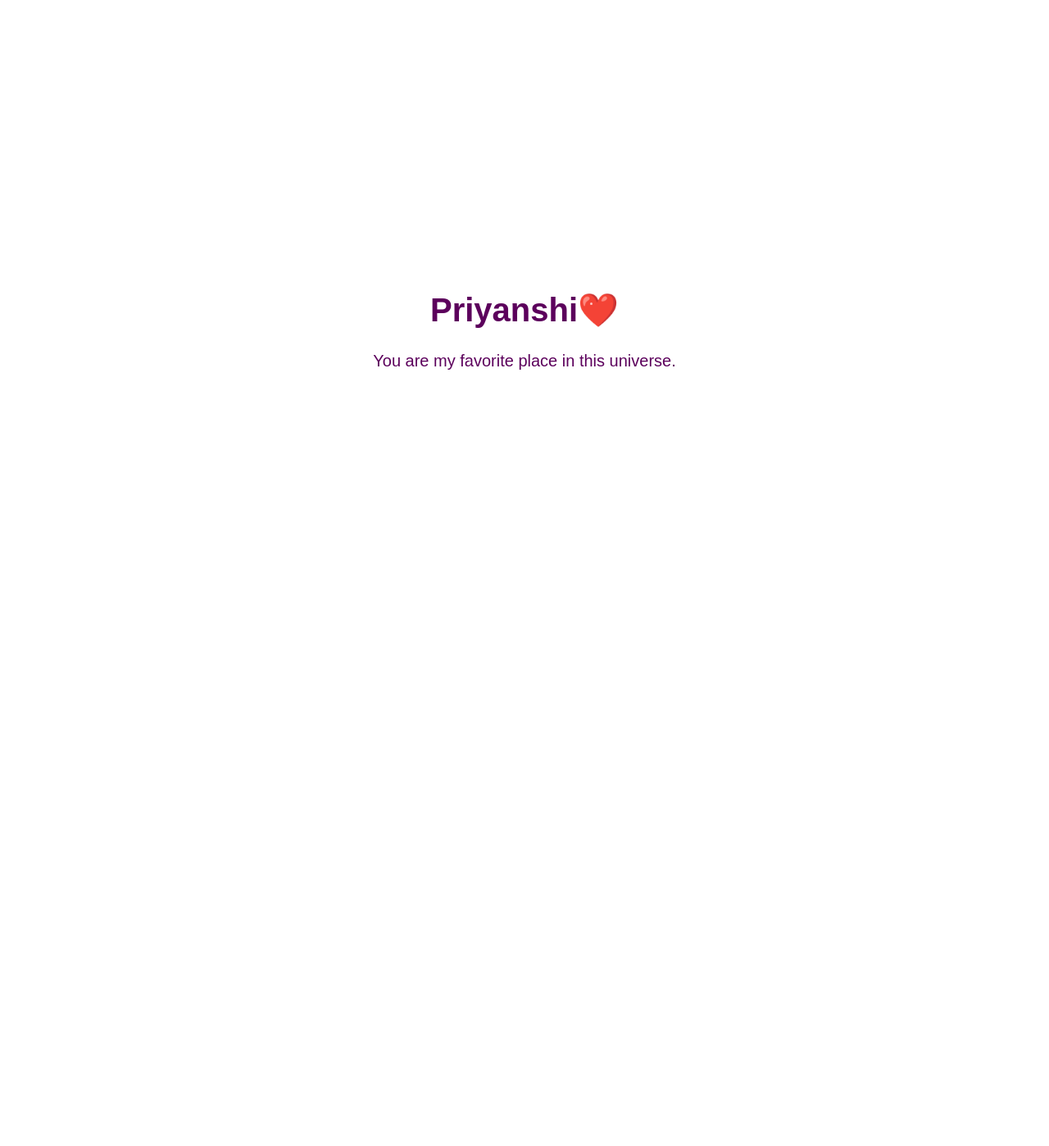
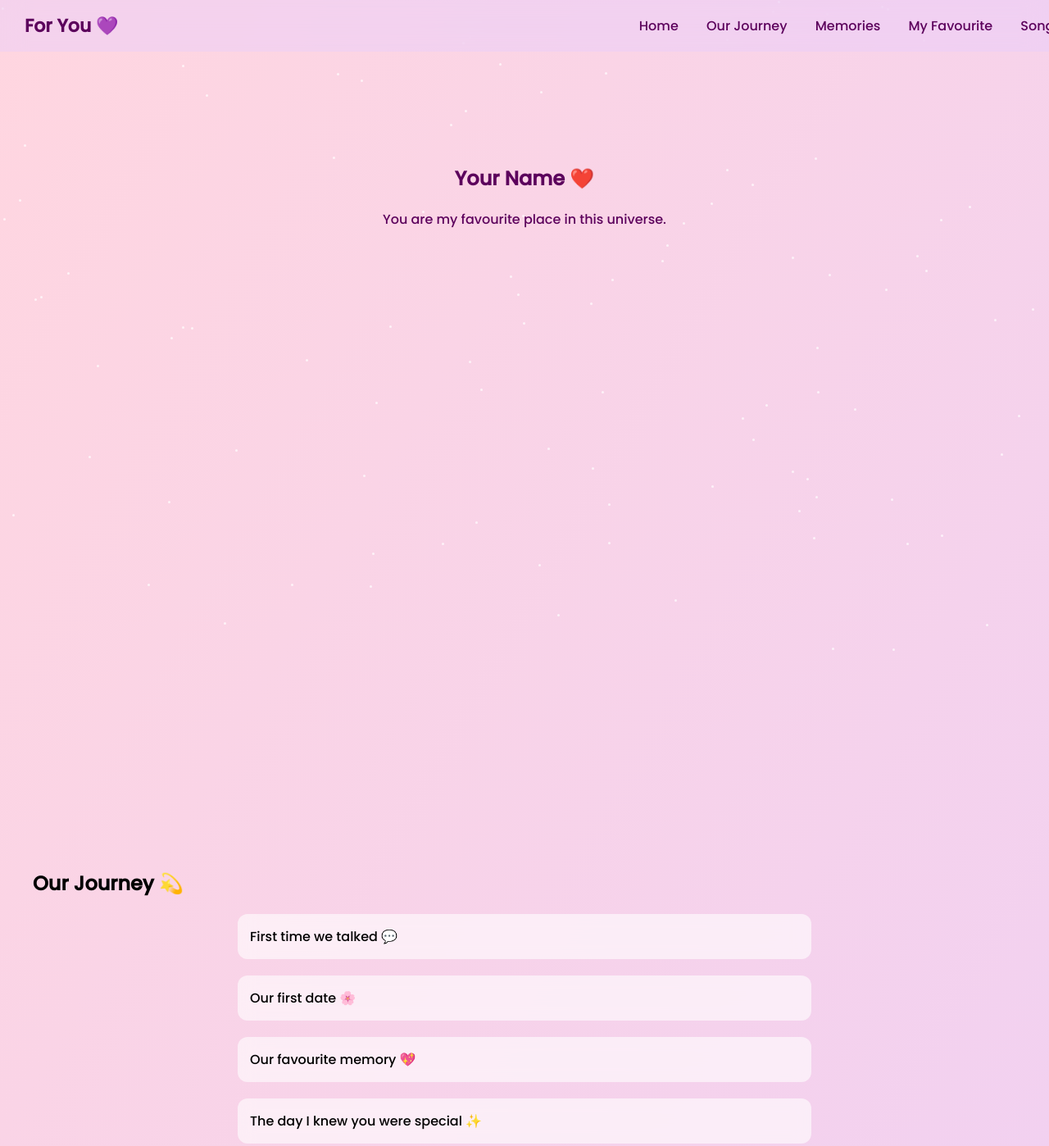
Before and after one commit to VarunMehta278/piyucore, a plain HTML site: page universe.html in a window 1280 px wide. Shown: the top 1398 px of the page at 82% size. Before the commit the page ends 800 px from the top, so only its background shows below. Drawn offline with Linux system fonts and the light colour scheme.

Commit message:
Update universe.html

```diff
--- a/universe.html
+++ b/universe.html
@@ -2,19 +2,129 @@
 <html lang="en">
 <head>
 <meta charset="UTF-8">
-<title>For You</title>
+<title>For You 💜</title>
+<link href="https://fonts.googleapis.com/css2?family=Poppins:wght@300;500&display=swap" rel="stylesheet">
 
 <style>
 body {
   margin: 0;
-  overflow: hidden;
   font-family: 'Poppins', sans-serif;
   background: linear-gradient(120deg, #ffd6e0, #e6ccff);
+  overflow-x: hidden;
 }
 
-/* stars */
+/* ===== HEADER ===== */
+header {
+  position: fixed;
+  top: 0;
+  width: 100%;
+  padding: 15px 30px;
+  display: flex;
+  justify-content: space-between;
+  align-items: center;
+  background: rgba(230, 204, 255, 0.4);
+  backdrop-filter: blur(15px);
+  z-index: 999;
+  animation: fadeDown 1.5s ease;
+}
+
+.logo {
+  font-size: 22px;
+  font-weight: bold;
+  color: #5c005c;
+}
+
+nav a {
+  margin: 0 15px;
+  text-decoration: none;
+  color: #5c005c;
+  font-weight: 500;
+  position: relative;
+}
+
+nav a:hover {
+  color: #a64dff;
+}
+
+nav a::after {
+  content: "";
+  position: absolute;
+  left: 0;
+  bottom: -5px;
+  width: 0;
+  height: 2px;
+  background: #a64dff;
+  transition: 0.4s;
+}
+
+nav a:hover::after {
+  width: 100%;
+}
+
+@keyframes fadeDown {
+  from { transform: translateY(-50px); opacity: 0; }
+  to { transform: translateY(0); opacity: 1; }
+}
+
+html {
+  scroll-behavior: smooth;
+}
+
+section {
+  min-height: 100vh;
+  padding: 100px 40px 40px;
+}
+
+/* ===== HOME ===== */
+.center {
+  text-align: center;
+  margin-top: 100px;
+  color: #5c005c;
+}
+
+/* ===== TIMELINE ===== */
+.timeline {
+  max-width: 700px;
+  margin: auto;
+}
+
+.timeline div {
+  background: rgba(255,255,255,0.6);
+  padding: 15px;
+  margin: 20px 0;
+  border-radius: 12px;
+  backdrop-filter: blur(10px);
+}
+
+/* ===== GALLERY ===== */
+.gallery {
+  display: grid;
+  grid-template-columns: repeat(auto-fit, minmax(200px,1fr));
+  gap: 20px;
+}
+
+.gallery img {
+  width: 100%;
+  border-radius: 15px;
+  transition: 0.4s;
+}
+
+.gallery img:hover {
+  transform: scale(1.1);
+}
+
+/* ===== SONGS ===== */
+.songs a {
+  display: block;
+  margin: 10px 0;
+  color: #5c005c;
+  text-decoration: none;
+  font-weight: 500;
+}
+
+/* ===== STARS ===== */
 .star {
-  position: absolute;
+  position: fixed;
   width: 3px;
   height: 3px;
   background: white;
@@ -25,39 +135,77 @@ body {
 @keyframes twinkle {
   50% { opacity: 0.3; }
 }
-
-.center {
-  position: absolute;
-  top: 50%;
-  left: 50%;
-  transform: translate(-50%, -50%);
-  text-align: center;
-  color: #5c005c;
-}
-
-h1 {
-  font-size: 40px;
-}
-
-p {
-  font-size: 20px;
-}
 </style>
 </head>
 
 <body>
 
-<div class="center">
-  <h1>Priyanshi❤️</h1>
-  <p>You are my favorite place in this universe.</p>
-</div>
+<header>
+  <div class="logo">For You 💜</div>
+  <nav>
+    <a href="#home">Home</a>
+    <a href="#journey">Our Journey</a>
+    <a href="#memories">Memories</a>
+    <a href="#her">My Favourite</a>
+    <a href="#songs">Songs</a>
+  </nav>
+</header>
+
+<!-- HOME -->
+<section id="home">
+  <div class="center">
+    <h1>Your Name ❤️</h1>
+    <p>You are my favourite place in this universe.</p>
+  </div>
+</section>
+
+<!-- TIMELINE -->
+<section id="journey">
+  <h2>Our Journey 💫</h2>
+  <div class="timeline">
+    <div>First time we talked 💬</div>
+    <div>Our first date 🌸</div>
+    <div>Our favourite memory 💖</div>
+    <div>The day I knew you were special ✨</div>
+  </div>
+</section>
+
+<!-- MEMORIES -->
+<section id="memories">
+  <h2>Memories 💕</h2>
+  <div class="gallery">
+    <img src="photo1.jpg">
+    <img src="photo2.jpg">
+    <img src="photo3.jpg">
+  </div>
+</section>
+
+<!-- HER -->
+<section id="her">
+  <h2>My Favourite 💜</h2>
+  <div class="gallery">
+    <img src="her1.jpg">
+    <img src="her2.jpg">
+    <img src="her3.jpg">
+  </div>
+</section>
+
+<!-- SONGS -->
+<section id="songs">
+  <h2>Songs That Remind Me of You 🎧</h2>
+  <div class="songs">
+    <a href="#">Song 1</a>
+    <a href="#">Song 2</a>
+    <a href="#">Song 3</a>
+  </div>
+</section>
 
 <audio autoplay loop>
   <source src="song.mp3" type="audio/mp3">
 </audio>
 
 <script>
-// stars generator
+/* stars */
 for (let i = 0; i < 100; i++) {
   let star = document.createElement("div");
   star.className = "star";
```
